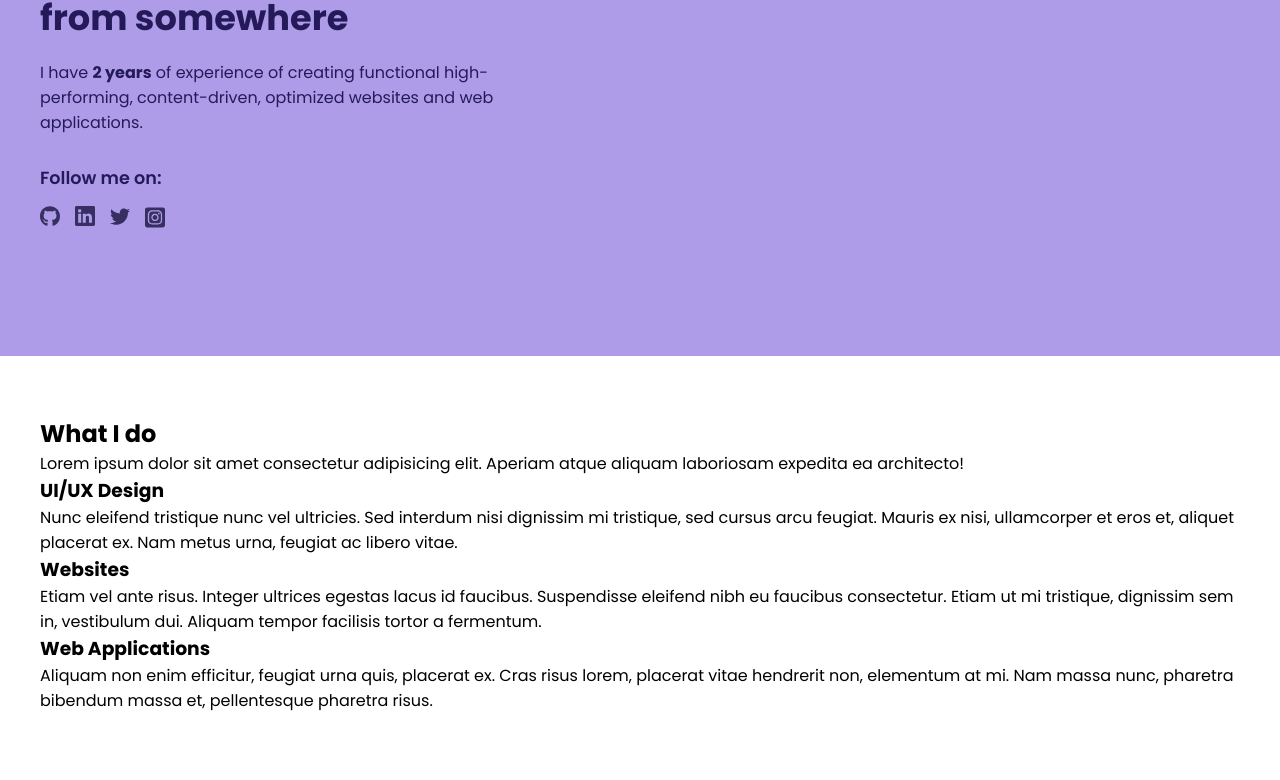
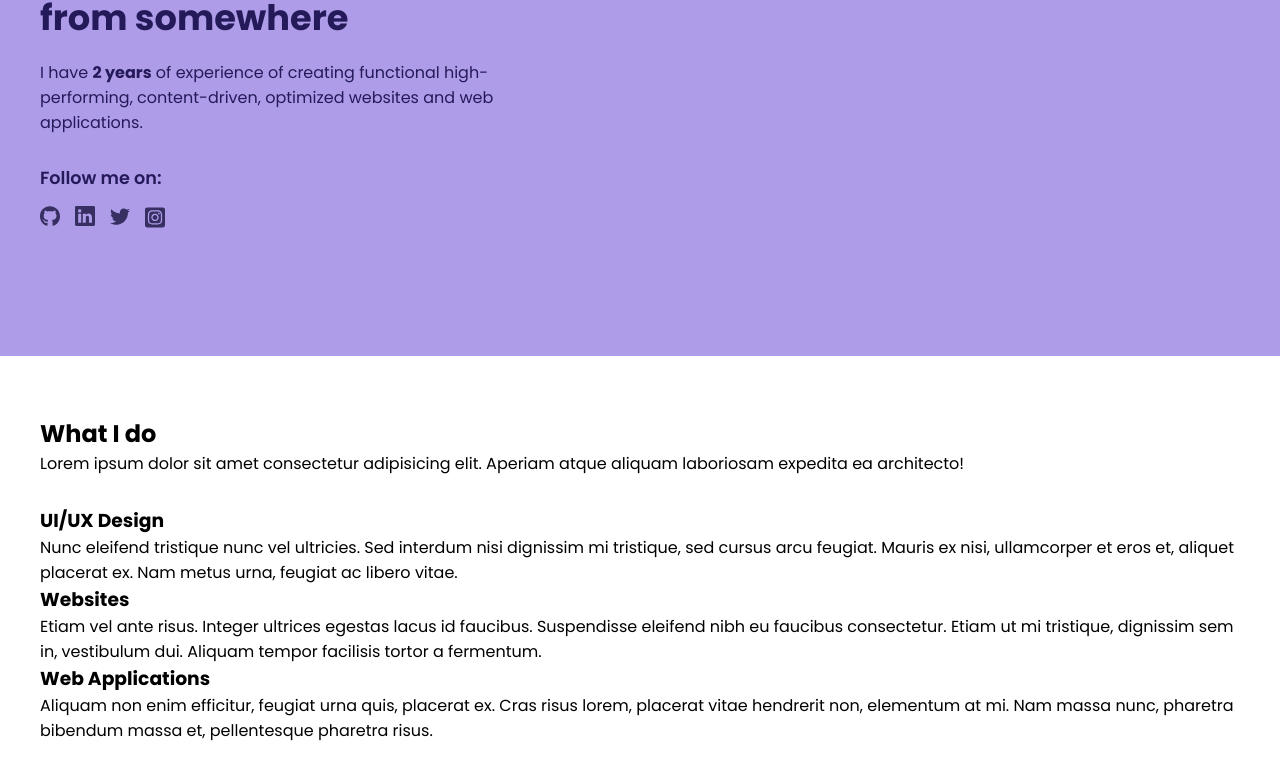
Before and after one commit to huzitaiwo/handsome, a React (Create React App) app: page / in a window 1280 px wide. Shown: the part 338-1118 px from the top of the page. Built offline with nearby package versions, Linux system fonts and the light colour scheme; data requests are answered from the project's data file.

Commit message:
Service.js component

```diff
--- a/src/components/Service.css
+++ b/src/components/Service.css
@@ -0,0 +1,3 @@
+.service-list {
+  margin-top: 30px;
+}
```
